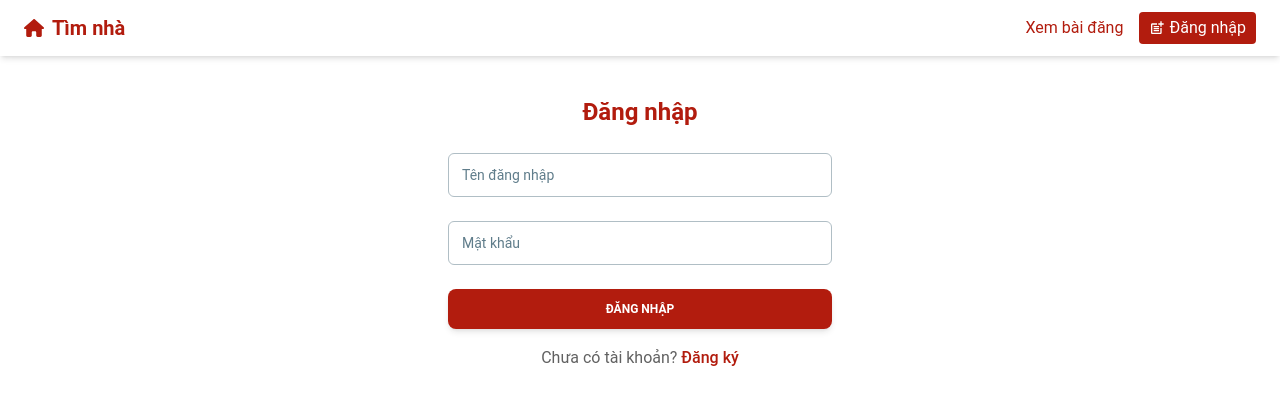
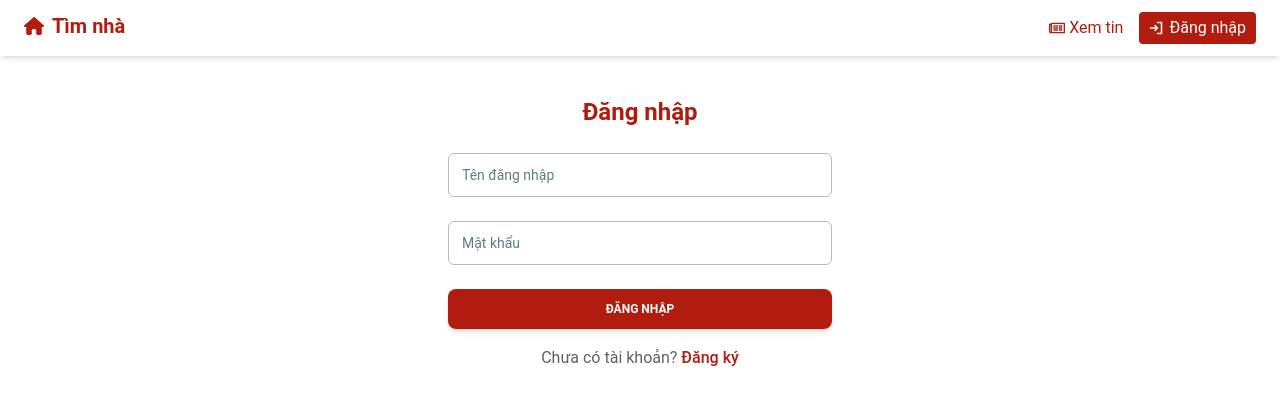
Before and after one commit to huuminhs/gr, a React (Vite) app in the folder react/: page /dang-nhap in a window 1280 px wide. Shown: the top 404 px of the page. Built offline with nearby package versions, Linux system fonts and the light colour scheme; no server answers.

Commit message:
change icons

```diff
--- a/react/src/App.jsx
+++ b/react/src/App.jsx
@@ -1,7 +1,7 @@
 import { BrowserRouter, Route, Routes } from "react-router-dom";
-import Timeline from "./components/Timeline";
+import Timeline from "./pages/Timeline";
 import ComposePost from './pages/ComposePost'
-import Layout from "./components/Layout";
+import Layout from "./pages/Layout";
 import "./index.css"
 import ViewPostById from "./pages/ViewPostById";
 import { SignIn } from "./pages/SignIn";
--- a/react/src/components/Navbar.jsx
+++ b/react/src/components/Navbar.jsx
@@ -3,6 +3,8 @@ import { MdOutlinePostAdd } from "react-icons/md";
 import { Link } from "react-router-dom";
 import { useContext } from "react";
 import { TokenContext } from "../App";
+import { PiSignInBold, PiSignOutBold } from "react-icons/pi";
+import { FaRegNewspaper, FaPen } from "react-icons/fa";
 
 function Navbar () {
     const { token, setToken } = useContext(TokenContext)
@@ -14,17 +16,20 @@ function Navbar () {
 
     return (
             <nav className="py-3 px-6 shadow-md bg-white z-50 fixed top-0 w-full flex justify-between">
-                <div className='flex items-center'>
-                    <div>
-                        <FaHouse className="fill-[#b21c0e] w-5 h-5"/>
+                <Link to='/'>
+                    <div className='flex items-center'>
+                            <FaHouse className="fill-[#b21c0e] w-5 h-5"/>
+                            <p className='ml-2 text-xl font-semibold text-[#b21c0e]'>Tìm nhà</p>
                     </div>
-                    <p className='ml-2 text-xl font-semibold text-[#b21c0e]'>Tìm nhà</p>
-                </div>
+                </Link>
                 <ul className='flex w-auto items-center'>
                     <li className=''>
                         <Link to='danh-sach-bai-dang'>
                             <button className='block bg-transparent mr-4 group transition'>
-                                <p className="text-[#b21c0e]">Xem bài đăng</p>
+                                <div className="flex items-center">
+                                    <FaRegNewspaper className="fill-[#b21c0e]"/>
+                                    <p className="text-[#b21c0e] ml-1">Xem tin</p>
+                                </div>
                                 <hr className="border-[#b21c0e] w-0 group-hover:w-full duration-200"/>
                             </button>
                         </Link>
@@ -34,7 +39,7 @@ function Navbar () {
                             <Link to='dang-bai'>
                                 <button className='bg-transparent mr-4 group transition pt-0.5'>
                                     <div className="flex items-center">
-                                        <MdOutlinePostAdd className="fill-[#b21c0e]"/>
+                                        <FaPen className="fill-[#b21c0e]"/>
                                         <p className="text-[#b21c0e] ml-1">Đăng bài</p>
                                     </div>
                                     <hr className="border-[#b21c0e] w-0 group-hover:w-full duration-200"/>
@@ -47,13 +52,13 @@ function Navbar () {
                     <li className=''>
                         {token?
                             <button onClick={handleSignOut} className='flex items-center bg-[#b21c0e] hover:bg-[#a10c0d] duration-200 rounded px-2.5 py-1'>
-                                <MdOutlinePostAdd className="fill-white"/>
+                                <PiSignOutBold className="fill-white"/>
                                 <p className="text-white ml-1">Đăng xuất</p>
                             </button>
                         :
                             <Link to='/dang-nhap'>
                                 <button className='flex items-center bg-[#b21c0e] hover:bg-[#a10c0d] duration-200 rounded px-2.5 py-1'>
-                                    <MdOutlinePostAdd className="fill-white"/>
+                                    <PiSignInBold className="fill-white"/>
                                     <p className="text-white ml-1">Đăng nhập</p>
                                 </button>
                             </Link>
--- a/react/src/components/Layout.jsx
+++ b/react/src/pages/Layout.jsx
@@ -1,5 +1,5 @@
 import { Outlet } from "react-router-dom";
-import Navbar from "./Navbar";
+import Navbar from "../components/Navbar";
 import { useContext, useEffect } from "react";
 import { TokenContext } from "../App";
 import authService from "../services/authService";
--- a/react/src/components/Timeline.jsx
+++ b/react/src/pages/Timeline.jsx
@@ -1,4 +1,4 @@
-import Post from './Post.jsx'
+import Post from '../components/Post.jsx'
 import { useState, useEffect } from 'react';
 import axios from 'axios';
 
```
